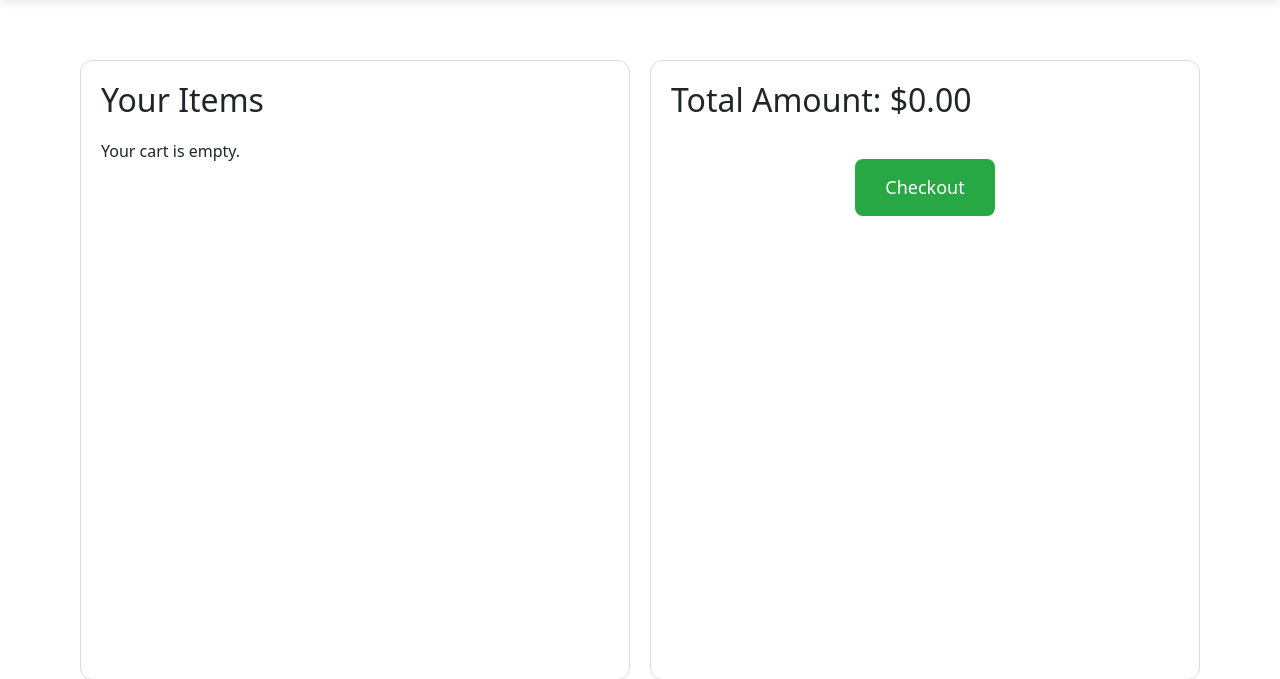
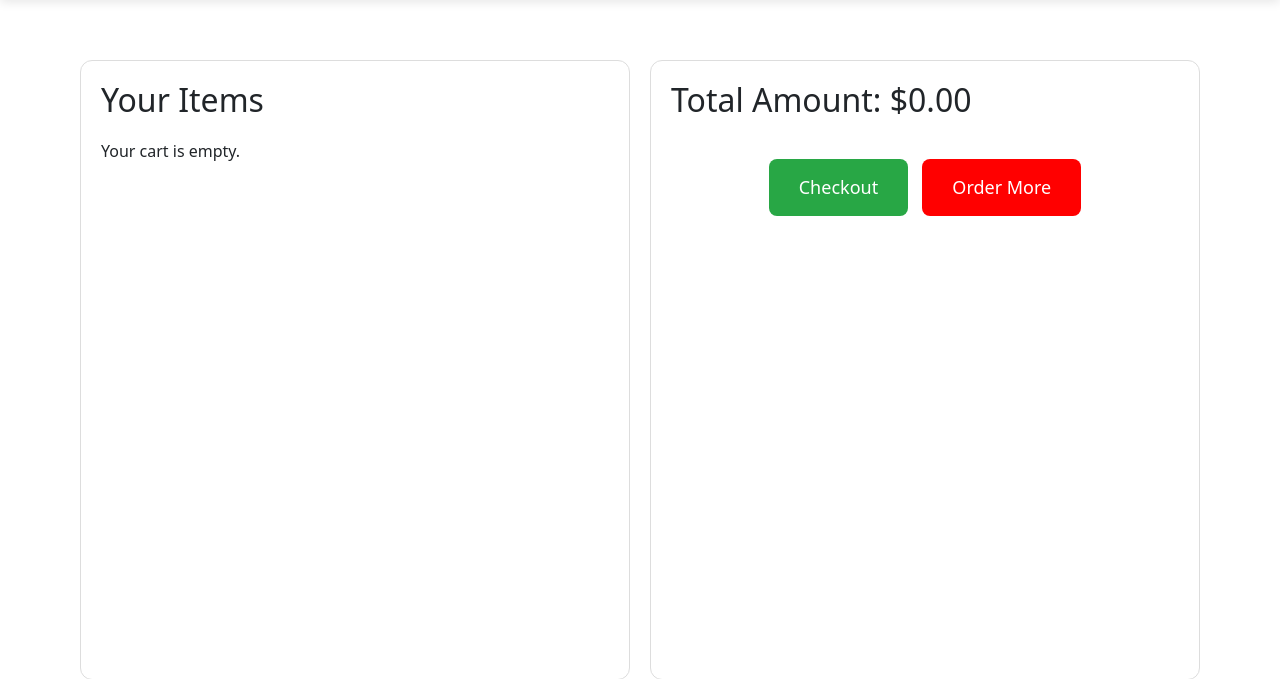
Before and after one commit to Bongkz/dte_year12_assessment, a Flask app: page /checkout in a window 1280 px wide. Shown: the part 100-779 px from the top of the page. Run offline with Flask 3, Linux system fonts and the light colour scheme; data comes from the database, SQL or seed files in the repository; data that the repository does not hold is empty.

Commit message:
Order more button

```diff
--- a/static/styles.css
+++ b/static/styles.css
@@ -612,6 +612,26 @@ body{
     cursor: pointer;
 }
 
+.checkout-button:hover {
+    background: #218838;
+}
+
+.order-more-button {
+    background: red;
+    color: white;
+    text-decoration: none;
+    padding: 15px 30px;
+    border-radius: 8px;
+    font-size: 18px;
+    display: inline-block;
+    margin-left: 10px;
+    cursor: pointer;
+}
+
+.order-more-button:hover {
+    background: #c41c1c;
+}
+
 @media (max-width: 768px) {
     .checkout-main {
         flex-direction: column;
--- a/templates/checkout.html
+++ b/templates/checkout.html
@@ -78,6 +78,7 @@
                 </div>
                 <div class="checkout-summary-actions">
                     <button class="checkout-button">Checkout</button>
+                    <a href="/menu" class="order-more-button">Order More</a>
                 </div>
             </aside>
         </main>
```
